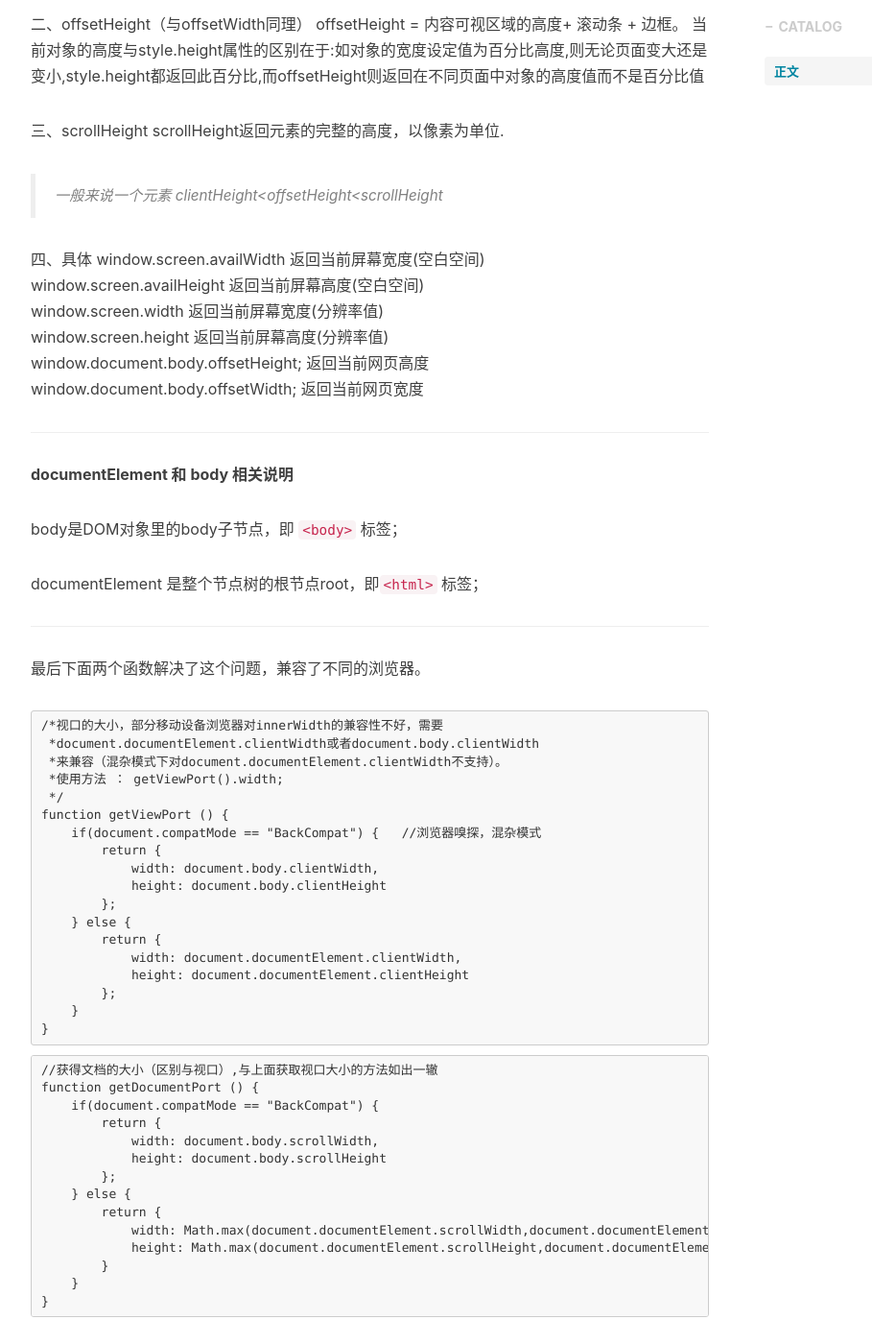
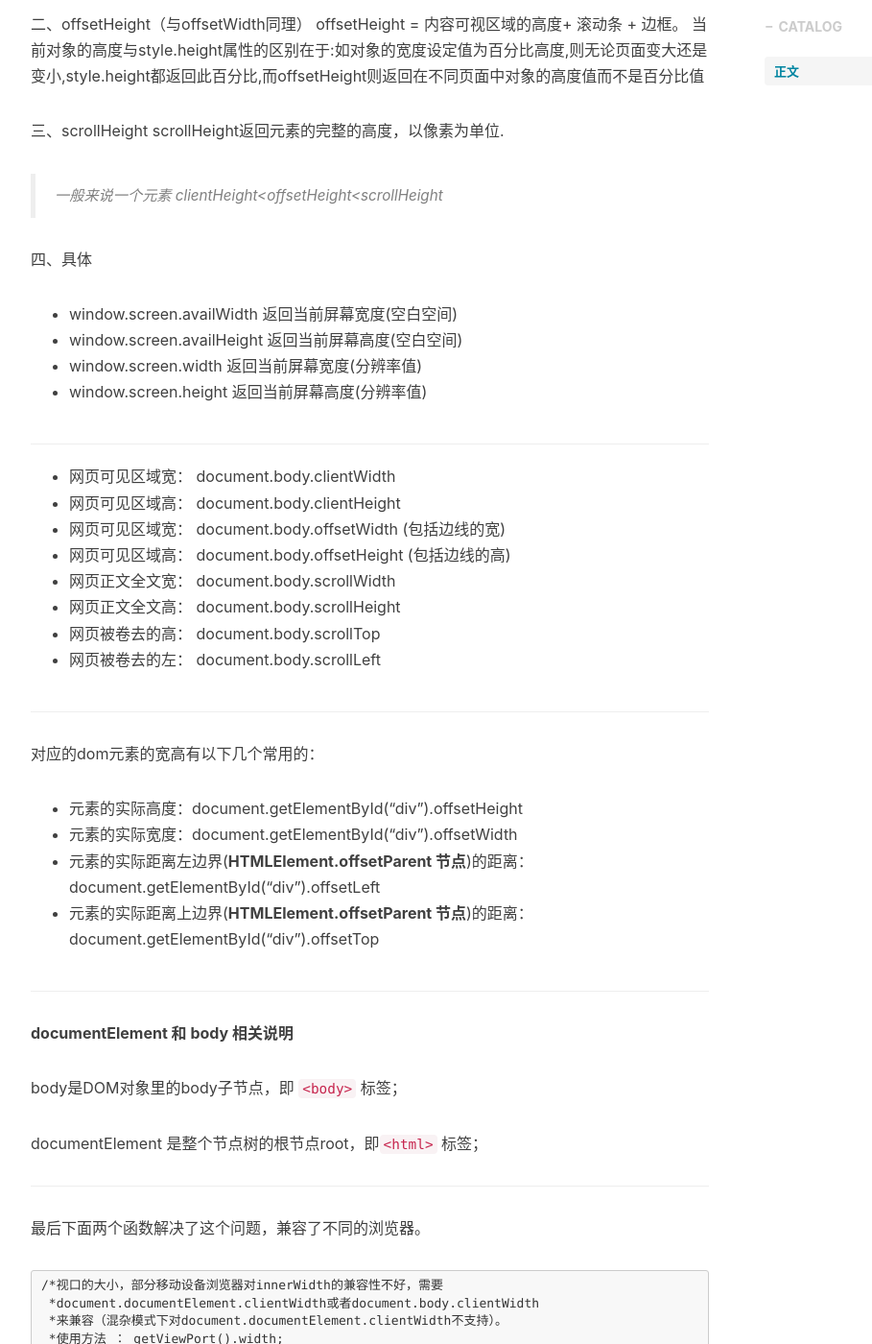
Before and after one commit to stephen-mi/QinZhen001.github.io, a Jekyll site: the page built from _posts/2017-10-27-clientHeight-scrollHeight-offsetHeight-myblog.markdown, in a window 1280 px wide and 1400 px high, scrolled down 1113 px. Shown: the whole window at 96% size, without its empty margins (233-1142 px from the left). Built offline with Jekyll 4.4.1, drawn with Linux system fonts in a browser that asks for light colours; nearby versions of some CDN libraries; comment, search, counter and statistics services are not loaded.

Commit message:
qz commit

```diff
--- a/_posts/2017-10-27-clientHeight-scrollHeight-offsetHeight-myblog.markdown
+++ b/_posts/2017-10-27-clientHeight-scrollHeight-offsetHeight-myblog.markdown
@@ -38,12 +38,33 @@
 > 一般来说一个元素 clientHeight<offsetHeight<scrollHeight
 
 四、具体
-window.screen.availWidth     返回当前屏幕宽度(空白空间)
-window.screen.availHeight     返回当前屏幕高度(空白空间)
-window.screen.width     返回当前屏幕宽度(分辨率值)
-window.screen.height     返回当前屏幕高度(分辨率值)
-window.document.body.offsetHeight;     返回当前网页高度
-window.document.body.offsetWidth;     返回当前网页宽度
+* window.screen.availWidth     返回当前屏幕宽度(空白空间)
+* window.screen.availHeight     返回当前屏幕高度(空白空间)
+* window.screen.width     返回当前屏幕宽度(分辨率值)
+* window.screen.height     返回当前屏幕高度(分辨率值)
+
+
+----------
+
+
+* 网页可见区域宽： document.body.clientWidth
+* 网页可见区域高： document.body.clientHeight
+* 网页可见区域宽： document.body.offsetWidth (包括边线的宽)
+* 网页可见区域高： document.body.offsetHeight (包括边线的高)
+* 网页正文全文宽： document.body.scrollWidth
+* 网页正文全文高： document.body.scrollHeight
+* 网页被卷去的高： document.body.scrollTop
+* 网页被卷去的左： document.body.scrollLeft
+
+----------
+
+对应的dom元素的宽高有以下几个常用的：
+
+* 元素的实际高度：document.getElementById("div").offsetHeight
+* 元素的实际宽度：document.getElementById("div").offsetWidth
+* 元素的实际距离左边界(**HTMLElement.offsetParent 节点**)的距离：document.getElementById("div").offsetLeft
+* 元素的实际距离上边界(**HTMLElement.offsetParent 节点**)的距离：document.getElementById("div").offsetTop
+
 
 ----------
 
```
Also changed, not shown: _posts/2017-10-19-深入理解z-index-myblog.markdown (+66 -2 lines), _posts/2018-04-14-clientHeight,scrollHeight,offsetHeight之间区别-myblog.markdown (deleted, +0 -116 lines), _posts/2018-05-01-css选择器-myblog.markdown (added, +25 -0 lines), _posts/2018-05-01-target，currentTarget和this-myblog.markdown (added, +79 -0 lines), _posts/2018-05-01-with关键字-myblog.markdown (added, +59 -0 lines).
